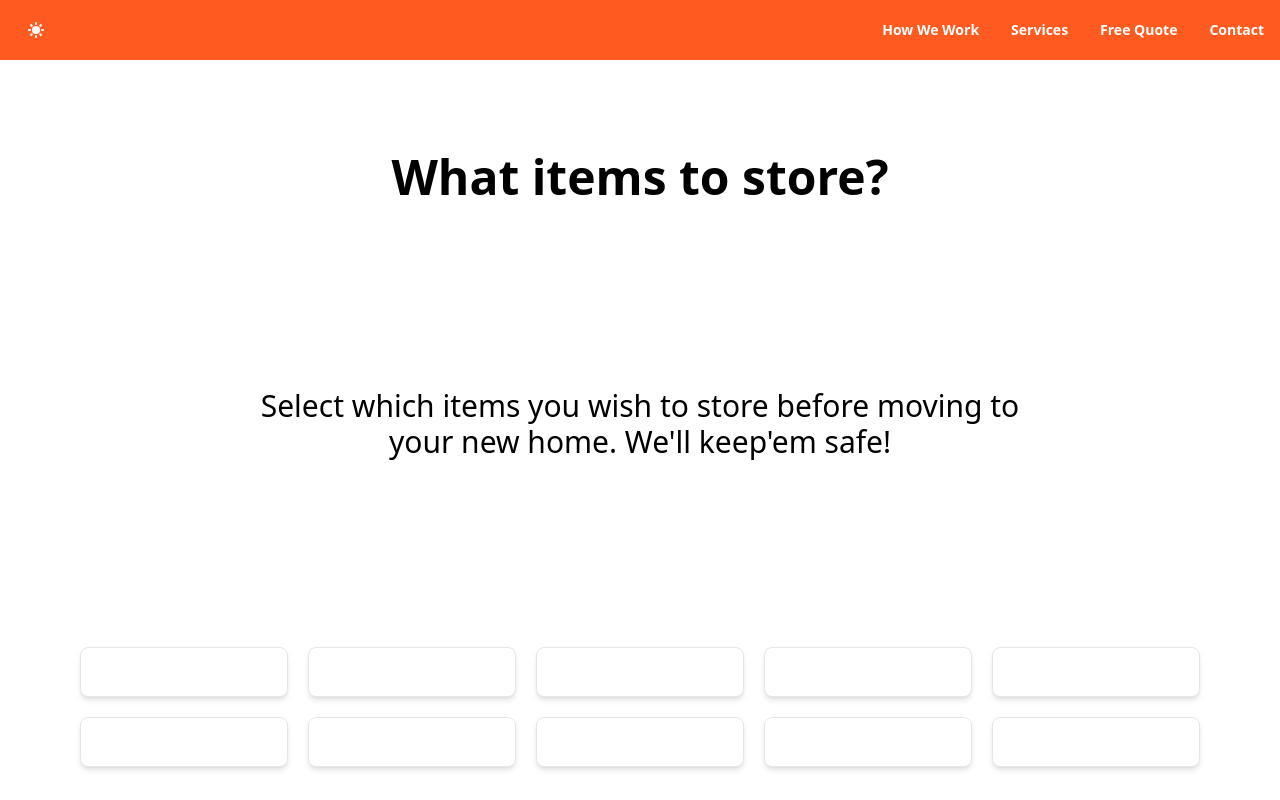
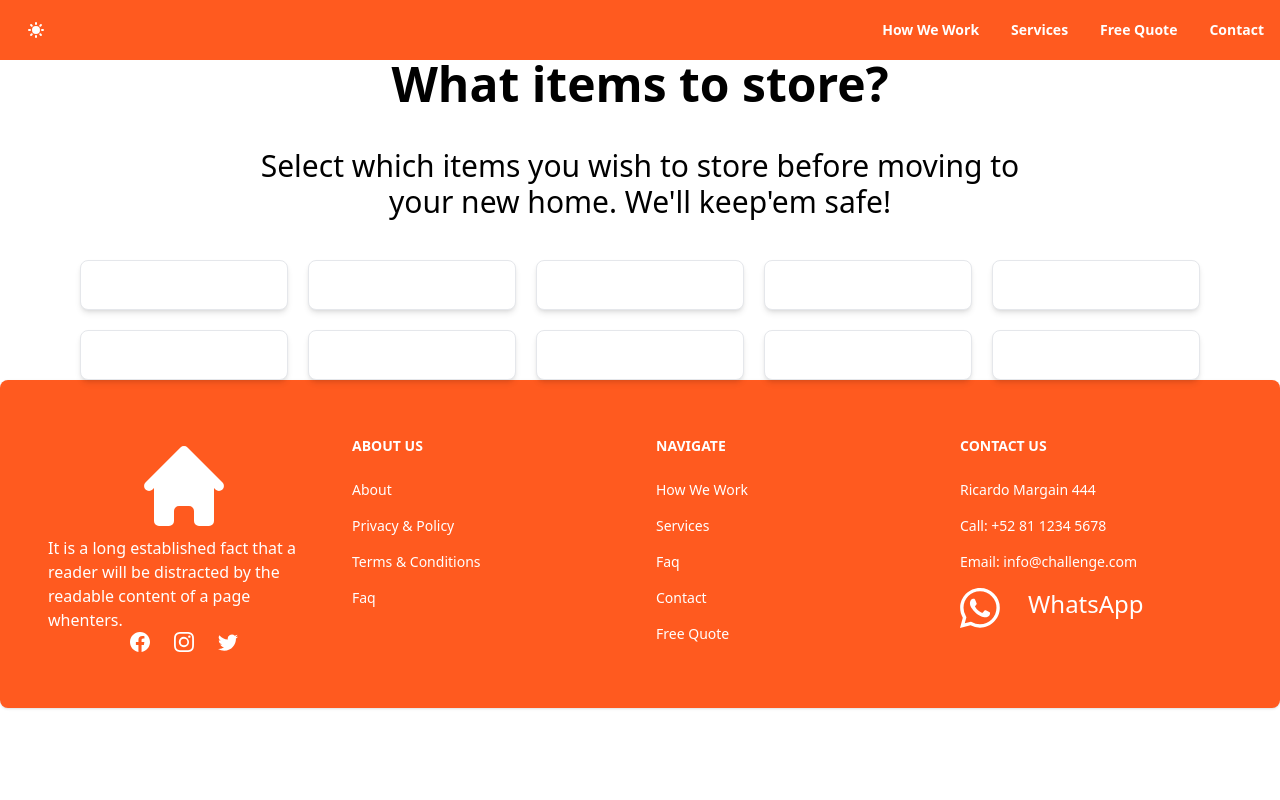
Before and after one commit to AngelLoredoAlvarez/proficent_junior_developer_challenge_1.1, a Next.js app: page / in a window 1280 px wide. Shown: the top 800 px of the page. Built offline with nearby package versions, Linux system fonts and the light colour scheme.

Commit message:
Removed the h-screen class, and added the gap-10 class, this to show some margin among all the components

```diff
--- a/pages/index.tsx
+++ b/pages/index.tsx
@@ -8,7 +8,7 @@ function IndexPage() {
   return (
     <React.Fragment>
       <NavBarComponent />
-      <div className="h-screen bg-white dark:bg-slate-500 grid items-center">
+      <div className="bg-white dark:bg-slate-500 grid gap-10 items-center">
         <p className="text-center font-bold text-xl sm:text-2xl md:text-3xl lg:text-4xl xl:text-5xl 2xl:text-6xl dark:text-white">
           What items to store?
         </p>
```
